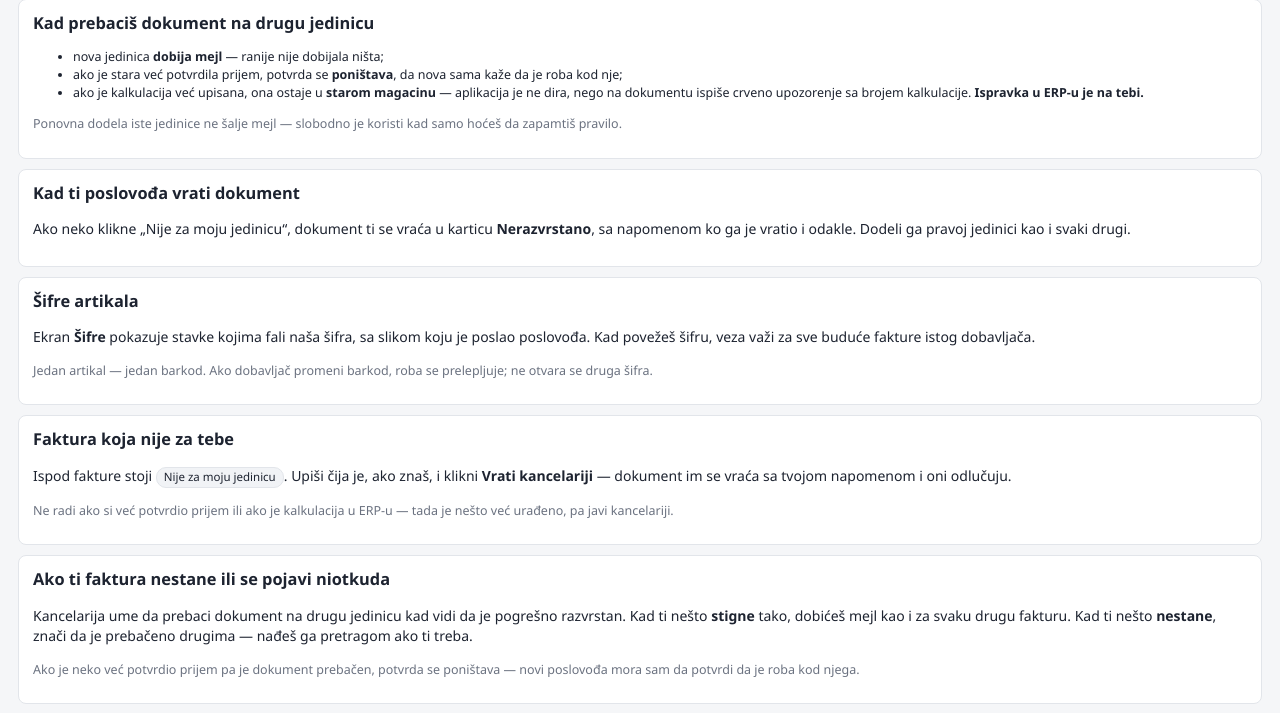
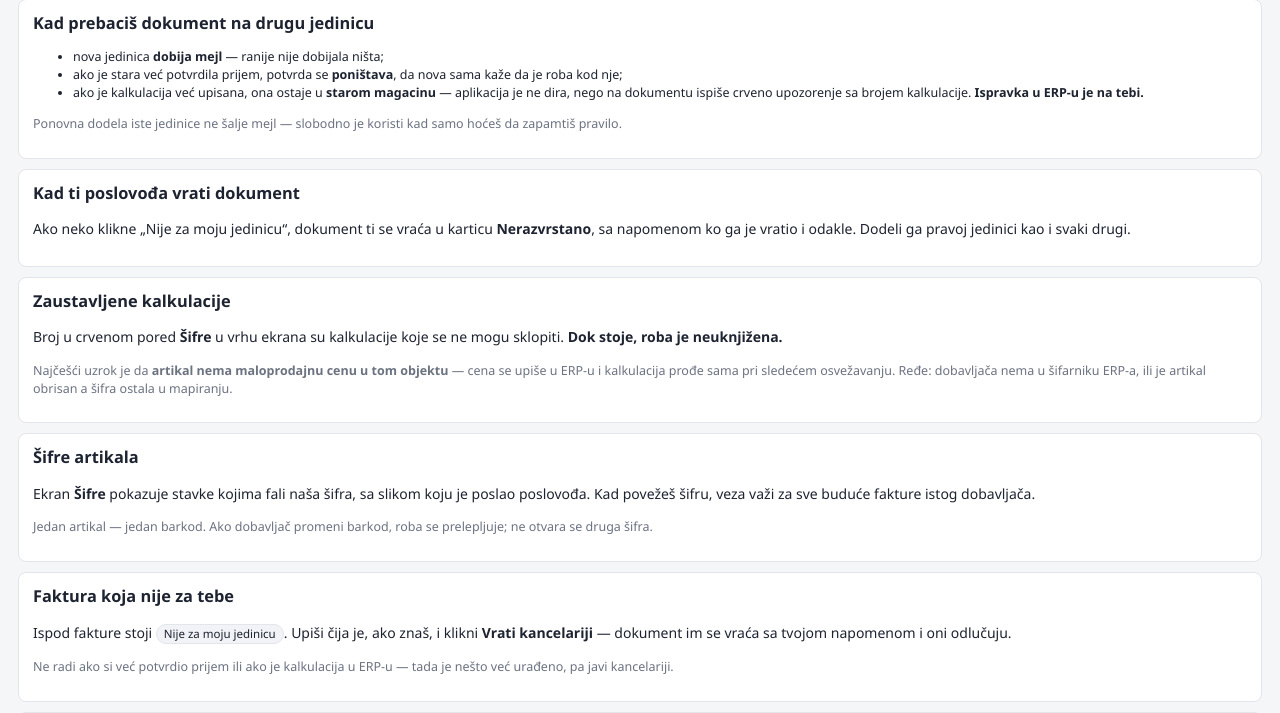
Before and after one commit to soskic12/elbraco-sef, a FastAPI app: template src/sefsync/web/templates/pomoc.html in a window 1280 px wide. Shown: the part 1202-1915 px from the top of the page. Run offline with FastAPI, Linux system fonts and the light colour scheme; the template is opened without the code that fills it, so the values that code supplies are empty.

Commit message:
Zaustavljene kalkulacije se vide iz navigacije
Ekran 'Sifre' ih je vec prikazivao, ali pri dnu, ispod spiska stavki koje cekaju
sifru - pa se propuste, a dok stoje roba je neuknjizena. Sada broj stoji crveno
uz 'Sifre' u vrhu svakog operaterskog ekrana.

Uz to, objasnjenje uz taj odeljak imenovalo je retke uzroke (dobavljac van
sifarnika, obrisan artikal), a sva cetiri zatecena slucaja su isti i drugi:
artikal nema maloprodajnu cenu u tom objektu. Sada to pise prvo, zajedno sa tim
gde se resava.

Co-Authored-By: Claude Opus 5 (1M context) <noreply@anthropic.com>

```diff
--- a/src/sefsync/web/app.py
+++ b/src/sefsync/web/app.py
@@ -395,6 +395,7 @@ def queue(
             "queue.html",
             {
                 "popusta": _broj_popusta(session),
+                "zaustavljenih": _broj_zaustavljenih(session),
                 "documents": rows,
                 "units": units,
                 "brojaci": brojaci,
@@ -1020,6 +1021,23 @@ def _sme_na_dokument(session, user, doc) -> bool:
     if _vrsta_ekrana(jedinica) == EKRAN_OBJEKAT:
         return doc.forwarded_at is not None
     return True
+
+
+def _broj_zaustavljenih(session) -> int:
+    """Koliko kalkulacija stoji zaustavljeno - za oznaku u navigaciji.
+
+    Stoje pri dnu ekrana „Sifre“, ispod spiska stavki koje cekaju sifru, pa se
+    lako propuste; broj u navigaciji je jedino sto se vidi odmah. A dok stoje,
+    roba je neuknjizena.
+    """
+    return (
+        session.scalar(
+            select(func.count())
+            .select_from(NacrtKalkulacije)
+            .where(NacrtKalkulacije.stanje == StanjeNacrta.PROBLEM)
+        )
+        or 0
+    )
 
 
 def _broj_popusta(session) -> int:
@@ -1469,6 +1487,7 @@ def sifre_page(request: Request, user: Operater) -> HTMLResponse:
         {
             "nacrti": nacrti,
             "zapeli": zapeli,
+            "zaustavljenih": len(zapeli),
             "slike": slike_po_stavci,
             "broj": broj,
             "racunato": racunato,
--- a/src/sefsync/web/templates/base.html
+++ b/src/sefsync/web/templates/base.html
@@ -114,7 +114,9 @@
     {% if user and user.is_operator %}
       <a href="/red">Red</a>
       <a href="/pj">Poslovne jedinice</a>
-      <a href="/sifre">Šifre</a>
+      {# Zaustavljene kalkulacije stoje pri dnu ekrana Sifre, pa se lako
+         propuste - broj u navigaciji je jedino sto se vidi odmah. #}
+      <a href="/sifre">Šifre{% if zaustavljenih %} <b style="color:#fecaca">({{ zaustavljenih }})</b>{% endif %}</a>
       <a href="/pravila">Pravila</a>
       <a href="/tacnost">Tačnost</a>
       <a href="/popusti">Popusti{% if popusta %} ({{ popusta }}){% endif %}</a>
--- a/src/sefsync/web/templates/pomoc.html
+++ b/src/sefsync/web/templates/pomoc.html
@@ -256,6 +256,15 @@
   jedinici kao i svaki drugi.</p>
 {% endcall %}
 
+{% call korak('Zaustavljene kalkulacije') %}
+  <p>Broj u crvenom pored <b>Šifre</b> u vrhu ekrana su kalkulacije koje se ne
+  mogu sklopiti. <b>Dok stoje, roba je neuknjižena.</b></p>
+  <p class="muted small">Najčešći uzrok je da <b>artikal nema maloprodajnu cenu
+  u tom objektu</b> — cena se upiše u ERP-u i kalkulacija prođe sama pri
+  sledećem osvežavanju. Ređe: dobavljača nema u šifarniku ERP-a, ili je artikal
+  obrisan a šifra ostala u mapiranju.</p>
+{% endcall %}
+
 {% call korak('Šifre artikala') %}
   <p>Ekran <b>Šifre</b> pokazuje stavke kojima fali naša šifra, sa slikom koju je
   poslao poslovođa. Kad povežeš šifru, veza važi za sve buduće fakture istog
```
Also changed, not shown: src/sefsync/web/templates/sifre.html (+8 -2 lines), tests/test_web.py (+22 -0 lines).
